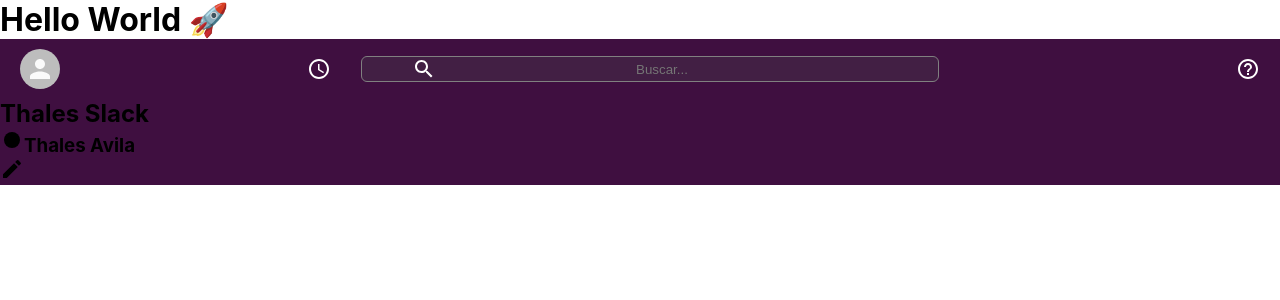
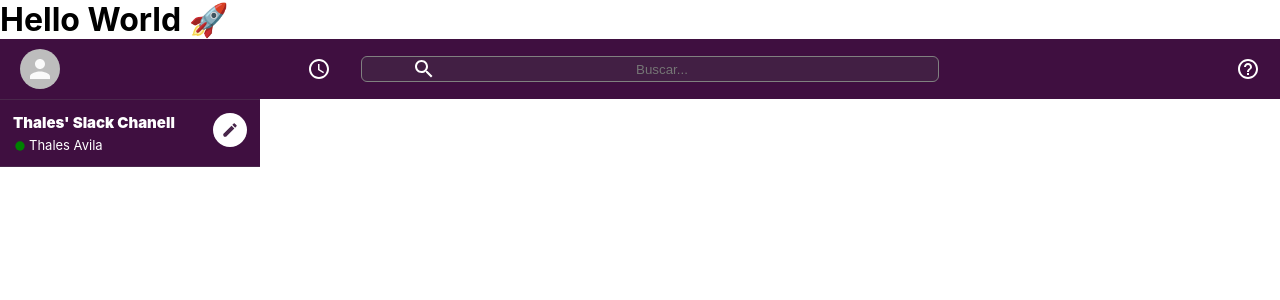
Before and after one commit to ThalesAvila/slack-clone, a React (Create React App) app: page / in a window 1280 px wide. Shown: the top 300 px of the page. Built offline with nearby package versions, Linux system fonts and the light colour scheme.

Commit message:
sidebar__header done

```diff
--- a/src/Sidebar.css
+++ b/src/Sidebar.css
@@ -1,3 +1,45 @@
 .sidebar {
   background-color: var(--slack-color);
+  border-top: 1px solid #49274b;
+  max-width: 260px;
+  color: white;
 }
+
+.sidebar__header {
+  display: flex;
+  border-bottom: 1px solid #49274b;
+  padding-top: 10px;
+  padding: 13px;
+}
+
+.sidebar__info {
+  flex: 1;
+}
+
+.sidebar__info>h2 {
+  font-size: 15px;
+  font-weight: 900;
+  margin-bottom: 5px;
+}
+
+.sidebar__info>h3 {
+  display: flex;
+  align-items: center;
+  font-size: 13px;
+  font-weight: 400;
+}
+
+.sidebar__info>h3>.MuiSvgIcon-root {
+  font-size: 14px;
+  margin-top: 1px;
+  margin-right: 2px;
+  color: green;
+}
+
+.sidebar__header>.MuiSvgIcon-root {
+  padding: 8px;
+  color: #49274b;
+  font-size: 18px;
+  background: #FFF;
+  border-radius: 999px;
+}
--- a/src/Sidebar.jsx
+++ b/src/Sidebar.jsx
@@ -8,7 +8,7 @@
     <div className="sidebar">
       <div className="sidebar__header">
         <div className="sidebar__info">
-          <h2>Thales Slack</h2>
+          <h2>Thales' Slack Chanell</h2>
           <h3>
             <FiberManualRecordIcon />
             Thales Avila
```
